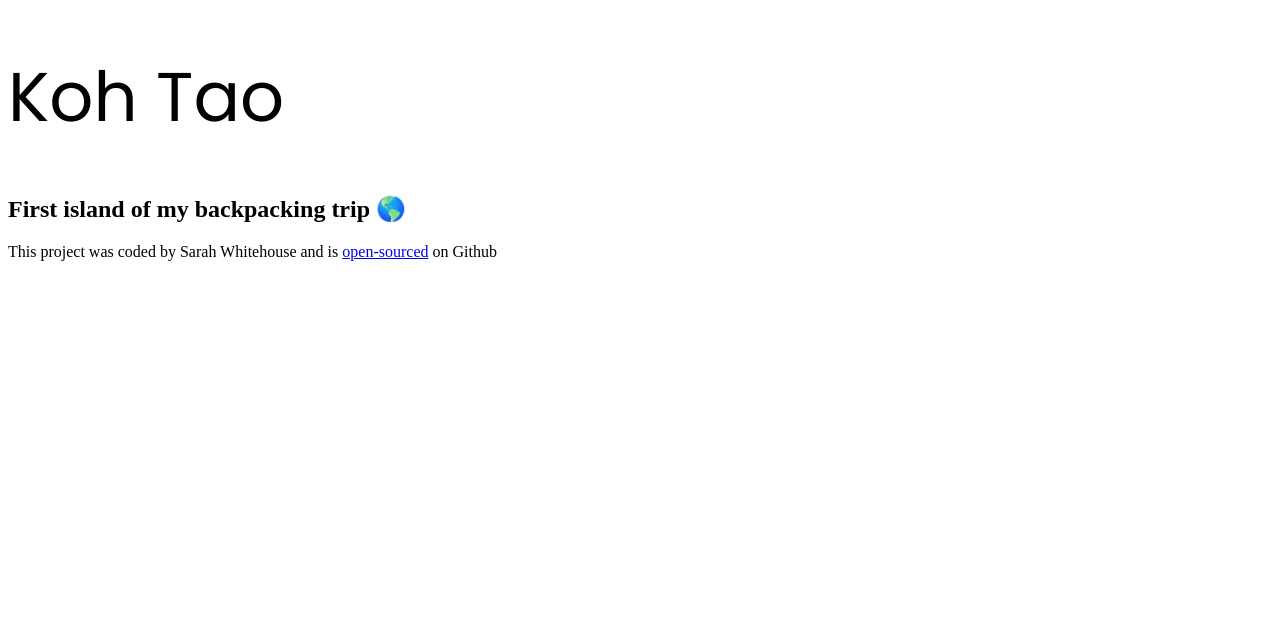
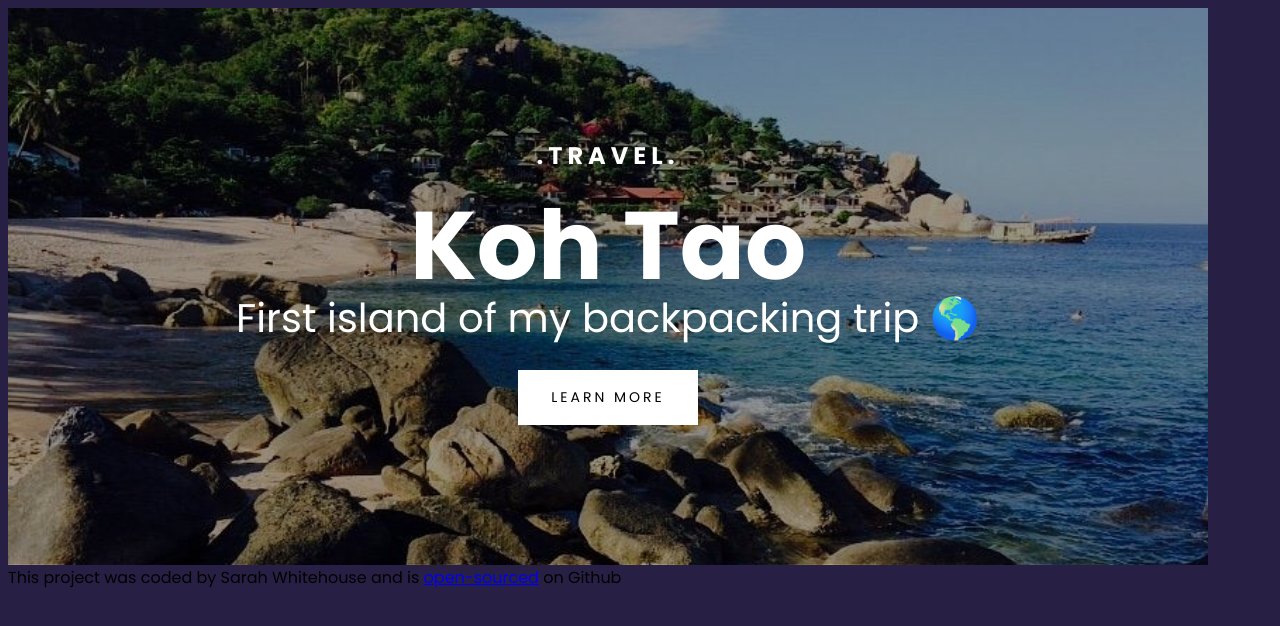
Before and after one commit to sarahwhitehouse17/She-Codes-Responsive-Add-On-Project, a plain HTML site: page index.html in a window 1280 px wide. Drawn offline with Linux system fonts and the light colour scheme; a web font is replaced by a local one.

Commit message:
Landing page - background image and headings

```diff
--- a/index.html
+++ b/index.html
@@ -13,8 +13,15 @@
     <link rel="stylesheet" href="src/styles.css" />
   </head>
   <body>
-    <h1>Koh Tao</h1>
-    <h2>First island of my backpacking trip 🌎</h2>
+    <div class="container">
+    <header>
+      <div class="header-content">
+      <h3>.TRAVEL.</h3>
+      <h1>Koh Tao</h1>
+      <h2>First island of my backpacking trip 🌎</h2>
+      <a href="#">LEARN MORE</a>
+      </div>
+    </header>
     <footer>
       This project was coded by Sarah Whitehouse and is
       <a
@@ -23,5 +30,6 @@
       >
       on Github
     </footer>
+    </div>
   </body>
 </html>
--- a/src/styles.css
+++ b/src/styles.css
@@ -1,6 +1,91 @@
-h1 {
+body {
   font-family: "Poppins", serif;
+  background-color: #272044;
+}
+
+.container {
+  max-width: 1200px;
+}
+
+header {
+  background-image: linear-gradient(rgba(0, 0, 0, 0.4), rgba(0, 0, 0, 0.4)),
+    url(../images/tanote-bay.jpg);
+  background-position: center;
+  background-repeat: none;
+  background-size: cover;
+  color: white;
+  text-align: center;
   font-weight: 400;
   font-style: normal;
-  font-size: 69px;
+  padding: 90px 0;
 }
+
+header h1 {
+  font-size: 96px;
+  margin: 0px;
+  padding: 0px;
+  font-weight: 700;
+  line-height: 1.5;
+}
+
+header h2 {
+  font-size: 40px;
+  margin: 0px;
+  font-weight: 400;
+  line-height: 1.5px;
+}
+
+header h3 {
+  font-size: 24px;
+  margin: 0px;
+  font-weight: 900px;
+  letter-spacing: 5px;
+  line-height: 1.5;
+}
+
+header a {
+  color: black;
+  background-color: white;
+  text-decoration: none;
+  border: 1px solid white;
+  padding: 16px 32px;
+  font-size: 14px;
+  font-style: normal;
+  letter-spacing: 3px;
+  text-decoration-color: (39, 32, 68);
+  line-height: 1.5;
+  display: inline-block;
+  margin-top: 50px;
+}
+
+.header-content {
+  padding-top: 40px;
+  padding-bottom: 50px;
+}
+
+@media (max-width: 900px) {
+
+  header {
+    padding: 30px 10px;
+  }
+
+  header h1 {
+    font-size: 46px;
+  }
+
+  header h2 {
+    font-size: 12px;
+  }
+
+  header h3 {
+    font-size: 20px;
+  }
+
+  header a {
+    font-size: 6px;
+    padding: 5px 12px;
+    display: inline-block;
+    margin-top: 20px;
+  }
+
+}
```
